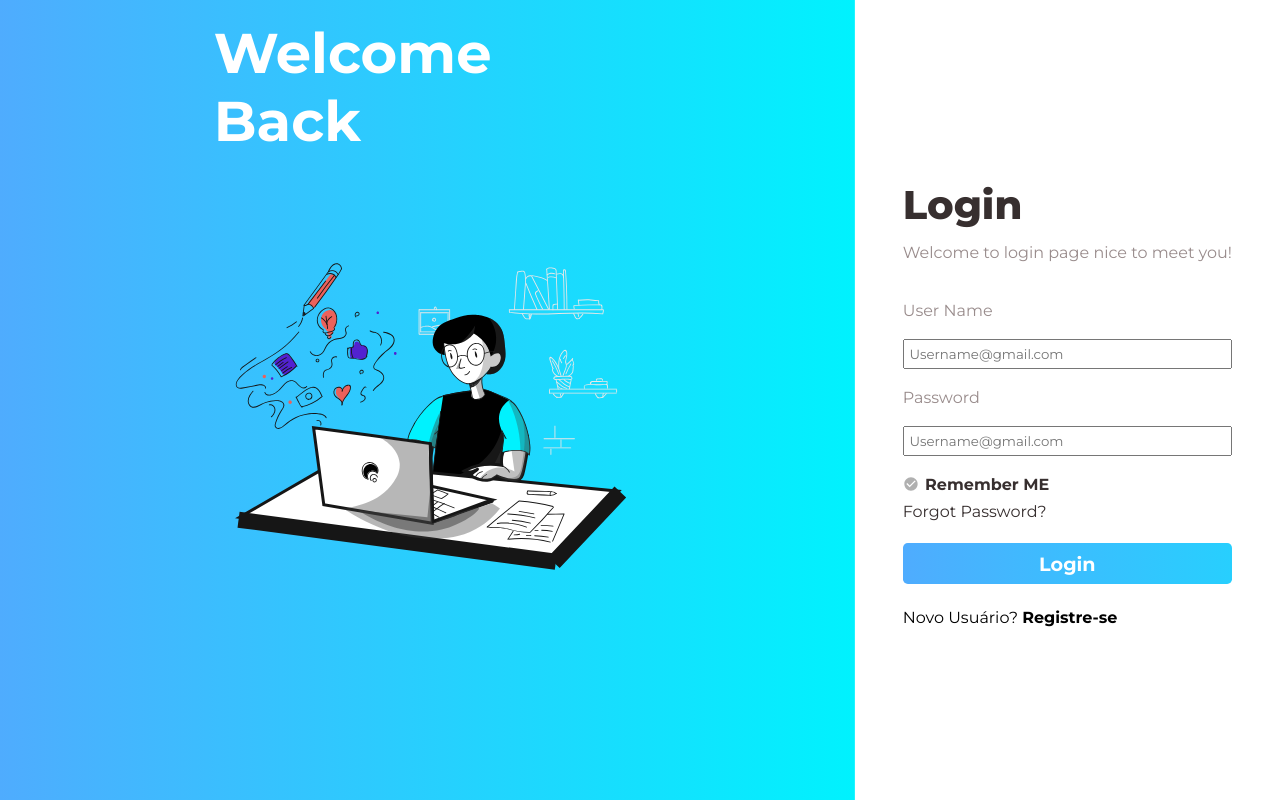
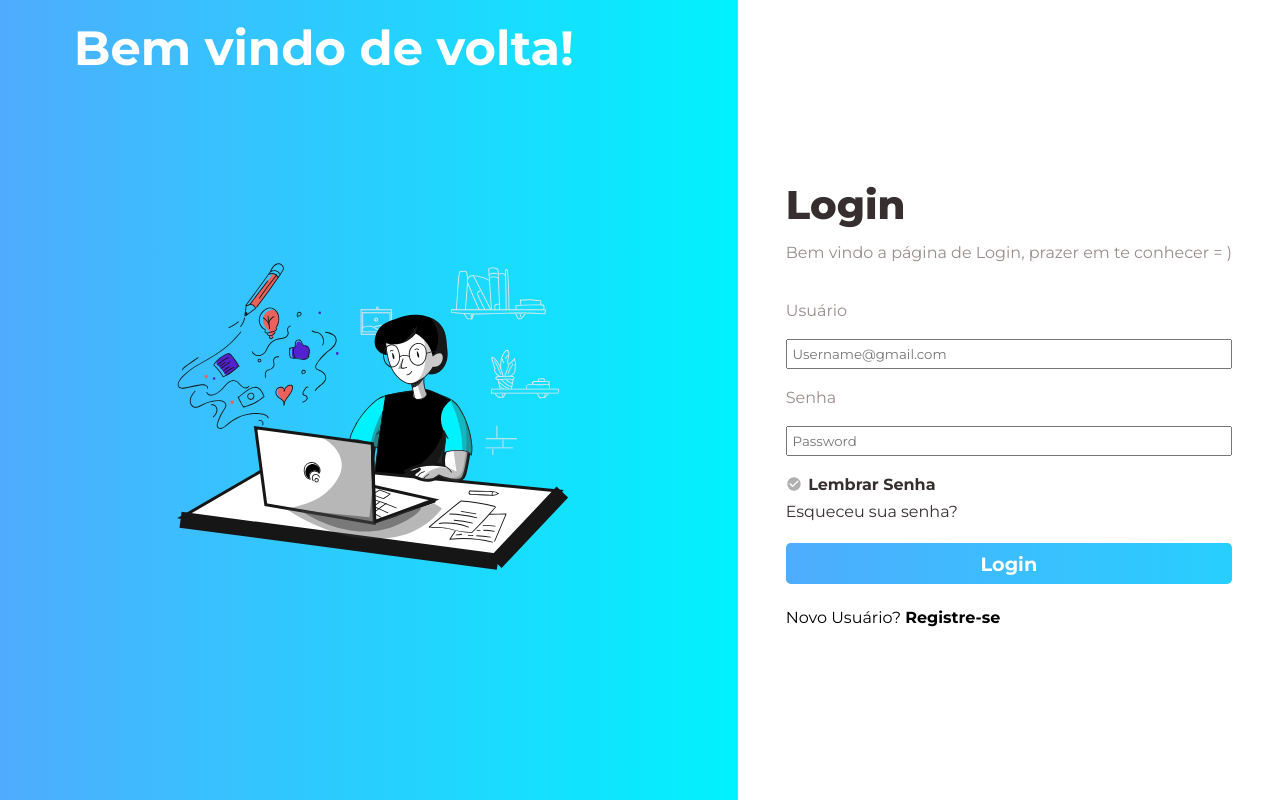
Before and after one commit to NegriHenrique/portifolio, a Next.js app: page /login in a window 1280 px wide. Built offline with nearby package versions, Linux system fonts and the light colour scheme.

Commit message:
AJustes na responsividade

```diff
--- a/pages/login.tsx
+++ b/pages/login.tsx
@@ -8,33 +8,33 @@ const Login: React.FC = () => {
 
     <div className={styles.containerLogin}>
          <section className={styles.wallpaperLogin}>
-          <h1>Welcome  <br/> Back</h1>
+          <h1>Bem vindo de volta!</h1>
 
          </section>
          <section className={styles.loginWrapper}>
               <h3>Login</h3>
-              <p>Welcome to login page nice  to meet you!</p>
+              <p>Bem vindo a página de Login, prazer em te conhecer = )</p>
 
               <form action="" className={formStyle.Form}>
 
                   <div className={formStyle.inputBlock}>
-                      <label htmlFor="">User Name</label>
+                      <label htmlFor="">Usuário</label>
                       <input type="text" placeholder="Username@gmail.com"/>
                   </div>
 
                   <div className={formStyle.inputBlock}>
-                      <label htmlFor="">Password</label>
-                      <input type="password" placeholder="Username@gmail.com"/>
+                      <label htmlFor="">Senha</label>
+                      <input type="password" placeholder="Password"/>
                   </div>
 
                   <div className={formStyle.btnsRemember}>
                     <div className={formStyle.Btns}>
 
                     <input id="checkbox"type="checkbox"/>
-                    <label  htmlFor="checkbox">Remember ME</label>
+                    <label  htmlFor="checkbox">Lembrar Senha</label>
                     </div>
                     <div>
-                    <a className={formStyle.ForgotLink} href="">Forgot Password?</a>
+                    <a className={formStyle.ForgotLink} href="">Esqueceu sua senha?</a>
                       </div>
 
                   </div>
--- a/styles/Login.module.css
+++ b/styles/Login.module.css
@@ -36,7 +36,7 @@
       justify-content: space-between;
   }
 
-  @media screen and (min-width: 768px){
+  @media screen and (min-width: 992px){
     .loginWrapper{
         width: calc(50%- -6rem);
         padding: 0 3rem;
@@ -51,9 +51,9 @@
       .wallpaperLogin h1{
           color: white;
           text-align: left;
-          max-width: 50%;
+          max-width: 80%;
           margin: 0 auto;
-          font-size: 3.5rem;
+          font-size: clamp(3rem, 2vw, 4rem);
           margin-top: 1.2rem;
       }
 
```
